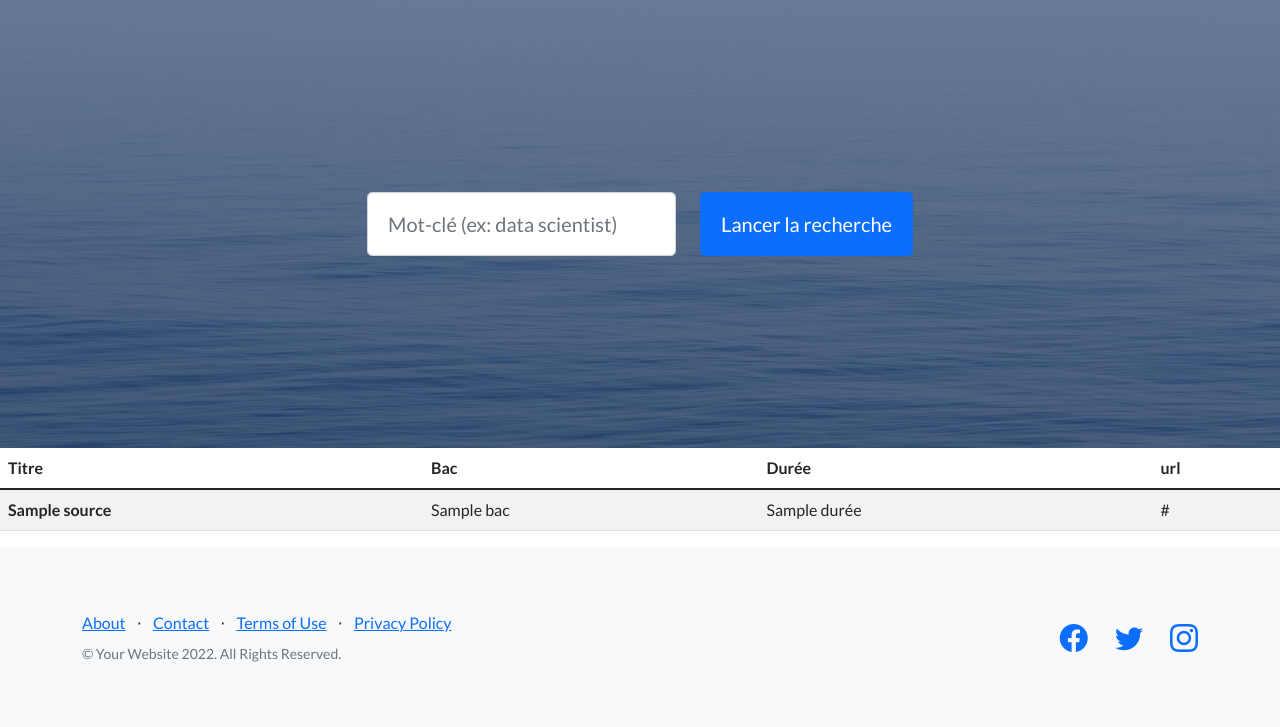
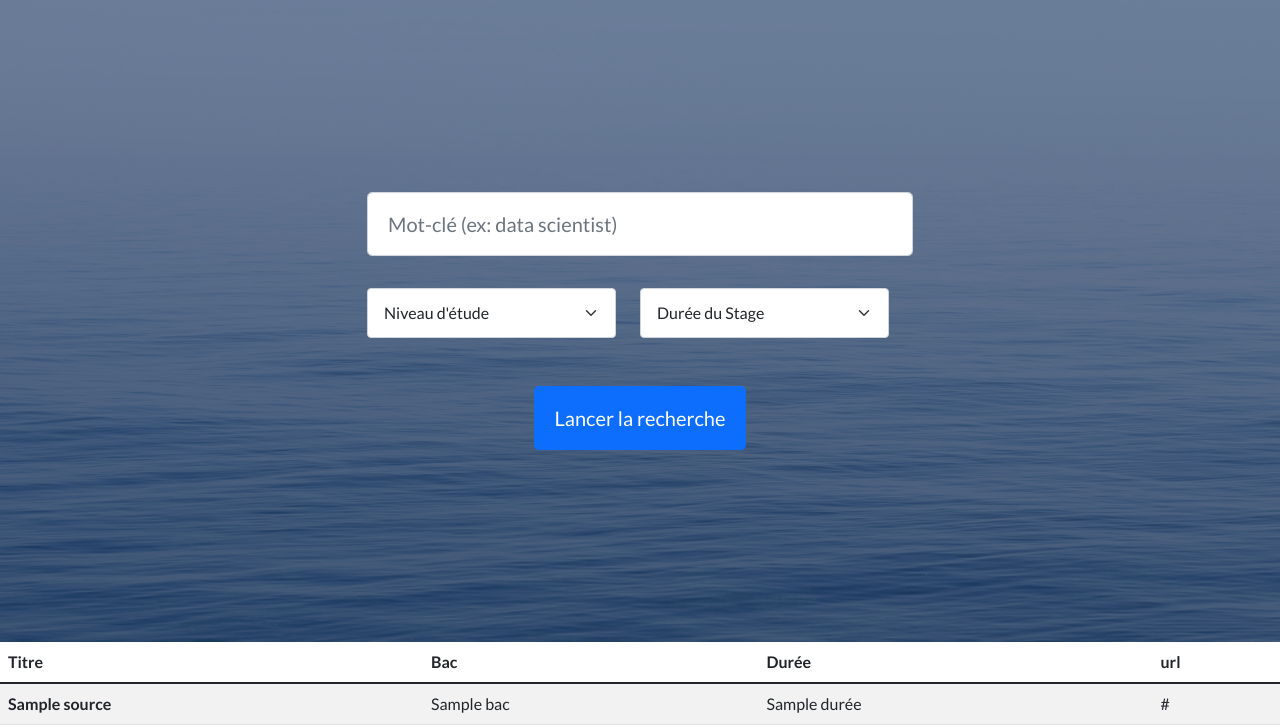
Before and after one commit to Leralix/TrouveTonStage, a Flask app: template app/templates/search_results.html in a window 1280 px wide. Shown: the part 56-783 px from the top of the page. Before the commit the page ends 718 px from the top, so only its background shows below. Run offline with Flask 2, Linux system fonts and the light colour scheme; the template is opened without the code that fills it: most values are stand-ins (such as "Sample title", 1, 10 or a date in 2020); some libraries are stand-ins or nearby versions.

Commit message:
remplissage

```diff
--- a/app/csv_to_es.py
+++ b/app/csv_to_es.py
@@ -6,7 +6,9 @@ import pandas as pd
 LOCAL = False
 
 
-es_client = Elasticsearch(hosts=["http://localhost:9200"])
+#es_client = Elasticsearch(hosts=["http://localhost:9200"])
+es_client = Elasticsearch(hosts=["http://elasticsearch:9200"])
+
 es_client.ping()
 
 df = pd.read_csv("data/DatabaseFInaleWTTJ.csv")
--- a/app/docker-compose.yml
+++ b/app/docker-compose.yml
@@ -2,7 +2,7 @@ version: '3'
 
 services:
   web:
-    container_name: app
+    container_name: TMS_app
     build: .
     ports:
       - "5000:5000"
--- a/app/templates/search_results.html
+++ b/app/templates/search_results.html
@@ -36,11 +36,37 @@
                             <!-- Page heading-->
                             <form action="/search_results" class="form-subscribe" id="contactForm" data-sb-form-api-token="API_TOKEN" method = "post">
                                 <!-- Email address input-->
-                                <div class="row">
+                                <div class="row gy-5">
                                     <div class="col">
                                         <input class="form-control form-control-lg" id="searchtext" name = "NameInput" type="text" placeholder="Mot-clé (ex: data scientist)" data-sb-validations="required,email" />
                                     </div>
-                                        <div class="col-auto"><button class="btn btn-primary btn-lg" type="submit">Lancer la recherche</button></div>
+                                    <div class="row gy-3">
+                                    <div class="col">
+                                      <select class="form-select" aria-label="Default select example">
+                                      <option selected>Niveau d'étude</option>
+                                      <option value="0">Bac</option>
+                                      <option value="1">Bac + 1</option>
+                                      <option value="2">Bac + 2</option>
+                                      <option value="3">Bac + 3</option>
+                                      <option value="4">Bac + 4</option>
+                                      <option value="5">Bac + 5</option>
+                                    </select>
+                                    </div>
+
+                                    <div class="col">
+                                      <select class="form-select" aria-label="Default select example">
+                                      <option selected>Durée du Stage</option>
+                                      <option value="m1-2">1 a 2 mois</option>
+                                      <option value="m3-4">3 a 4 mois</option>
+                                      <option value="m5-6">5 a 6 mois</option>
+                                      <option value="m6+">6 mois et +</option>
+                                    </select>
+                                        </div>
+                                    </div>
+
+
+
+                                        <div class="col"><button class="btn btn-primary btn-lg" type="submit">Lancer la recherche</button></div>
                                 </div>
                                 <!-- Submit success message-->
                                 <!---->
```
